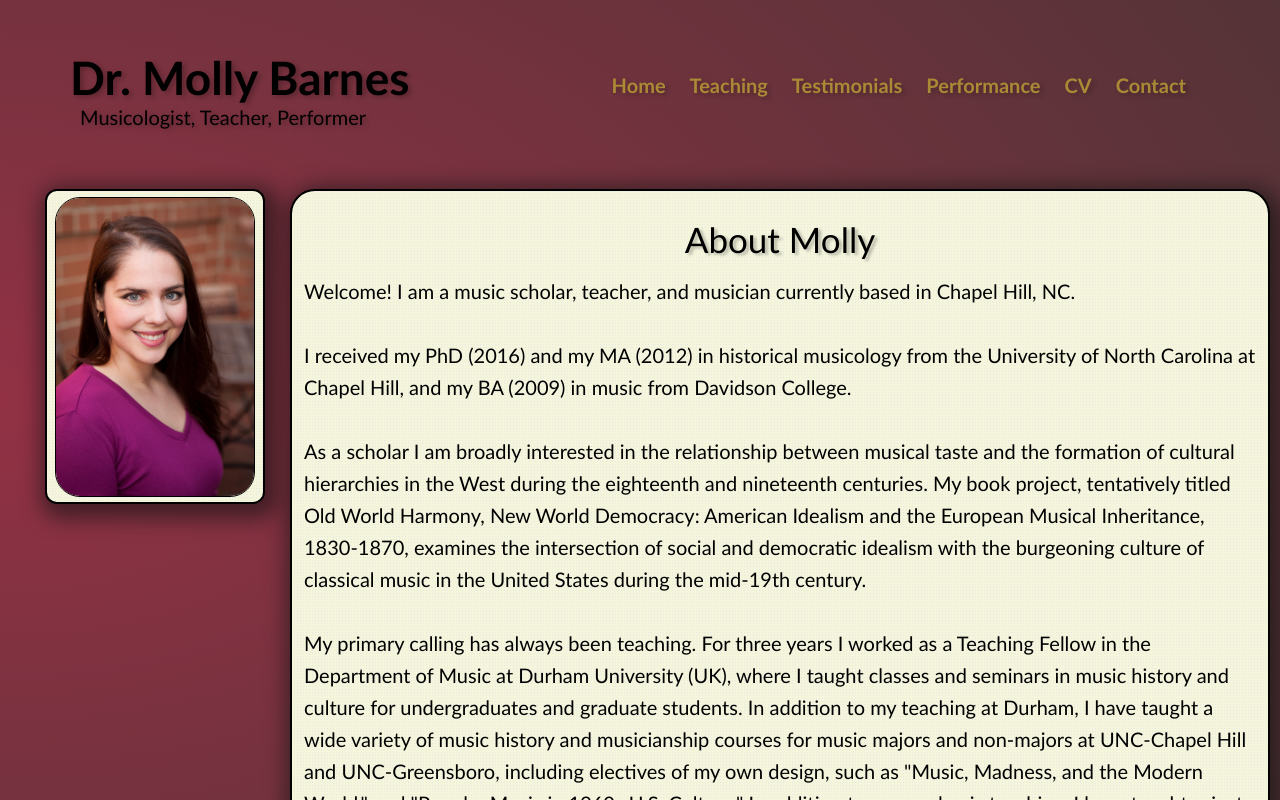
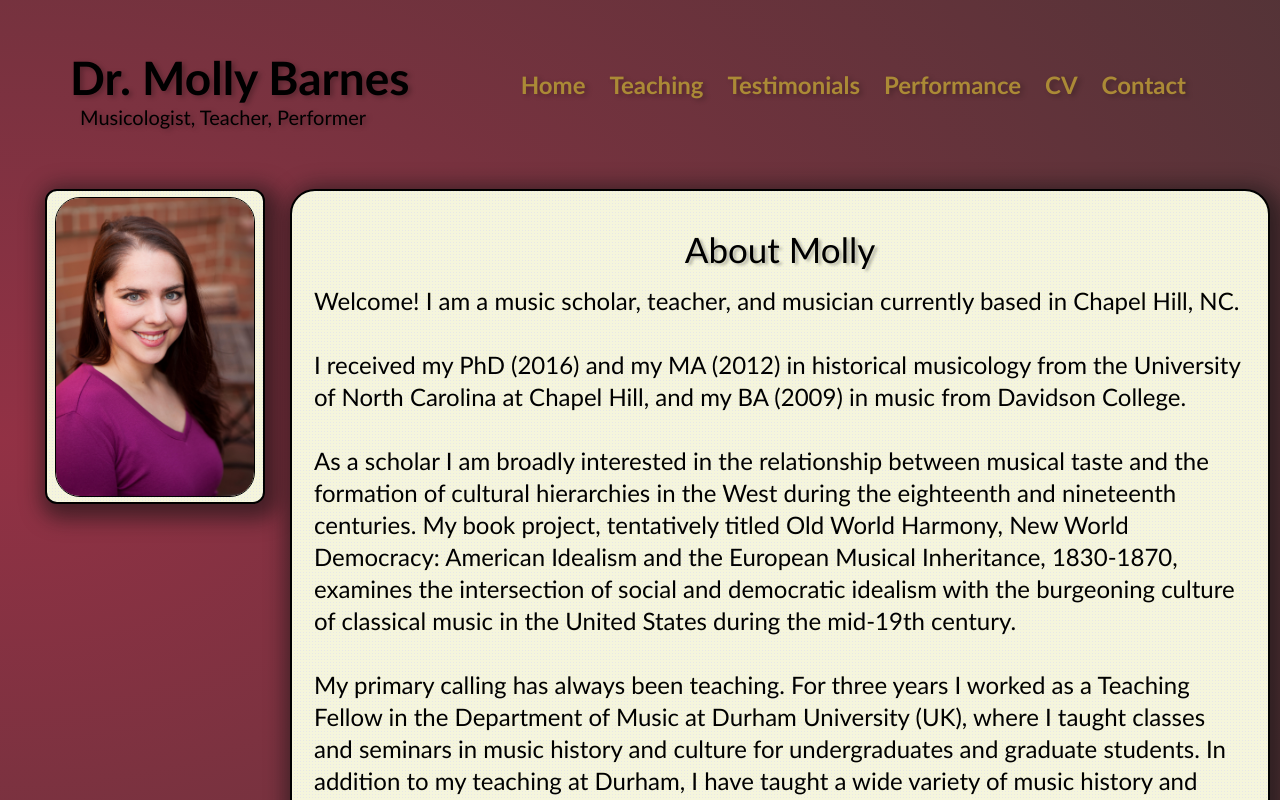
Before and after one commit to jlayher/molly-barnes-music, a Next.js app: page / in a window 1280 px wide. Shown: the top 800 px of the page. Built offline with nearby package versions, Linux system fonts and the light colour scheme.

Commit message:
finished styles

```diff
--- a/src/pages/index.js
+++ b/src/pages/index.js
@@ -5,7 +5,6 @@ import styles from "@/styles/Home.module.css";
 import Header from "@/components/Header";
 import Footer from "@/components/Footer";
 import Layout from "@/layout/Layout";
-
 
 // import profile image
 import profileImg from "../../public/molly_purple_upper.jpg";
@@ -25,32 +24,21 @@ export default function Home() {
       <main className={styles.main}> */}
       {/* <div className={styles.pagepadding}> */}
       <Layout>
-
-
-
         {/* Container for About Page Body */}
         <div className={styles.home__body_container}>
-
           {/* Identity Container (photo and qualifications) */}
           <div className={styles.home__id_container}>
-
             {/* Profile Image Container */}
             <div className={styles.home__id_container_image}>
-                <Image
-                  src={profileImg}
-                  alt="site logo"
-                />
+              <Image src={profileImg} alt="site logo" />
             </div>
-
           </div>
-
 
           {/* About me Text */}
           <div className={styles.home__full_aboutme_text}>
-
             {/* Title for Page ( About Molly Barnes*/}
             <div className={styles.home__title_container}>About Molly</div>
-
+            <p>
               Welcome! I am a music scholar, teacher, and musician currently
               based in Chapel Hill, NC.
               <br />
@@ -91,12 +79,9 @@ export default function Home() {
               capacities--weddings, parties, church services--and currently I
               can be found performing in concerts, church services, and special
               events across the Raleigh-Durham-Chapel Hill region.
+            </p>
           </div>
-
         </div>
-
-
-
       </Layout>
       {/* </div> */}
       {/* </main> */}
--- a/src/pages/private-lessons.js
+++ b/src/pages/private-lessons.js
@@ -34,7 +34,7 @@ const PrivateLessons = () => {
             in-studio, through Skylark Music School in Chapel Hill. For more
             information about Skylark, please visit&nbsp;
             <a className={styles.privatelessons__body_text_anchor} href="https://www.skylarkmusicschool.com">
-            skylarkmusicschool.com
+            skylarkmusicschool.com.
             </a>
           </p>
         </div>
--- a/src/styles/Home.module.css
+++ b/src/styles/Home.module.css
@@ -90,13 +90,16 @@ background-image: repeating-linear-gradient(45deg, #e7e7e7 0, #e7e7e7 0.2px, #F5
 
 }
 
+.home__full_aboutme_text p {
+  font-size: 28px;
+}
 
 
 @media screen and (max-width: 1450px) {
 
   .home__body_container {
     justify-content: center;
-    padding: 0px;
+    /* padding: 0px; */
     margin: 0px;
   }
 
@@ -122,10 +125,15 @@ background-image: repeating-linear-gradient(45deg, #e7e7e7 0, #e7e7e7 0.2px, #F5
     font-size: 20px;
     margin: 0px;
     margin-right: 10px;
-    padding: 12px;
+    padding: 22px;
     line-height: 32px;
     /* margin-right: 25px; */
     margin-bottom: 30px;
+  }
+
+  .home__full_aboutme_text p {
+    font-size: 24px;
+    line-height: 32px;
   }
 }
 
@@ -153,7 +161,7 @@ background-image: repeating-linear-gradient(45deg, #e7e7e7 0, #e7e7e7 0.2px, #F5
     font-size: 18px;
 
     width: 700px;
-    padding: 12px;
+    padding: 22px;
     line-height: 32px;
     /* margin-right: 25px; */
     /* margin-bottom: 30px; */
@@ -177,6 +185,10 @@ background-image: repeating-linear-gradient(45deg, #e7e7e7 0, #e7e7e7 0.2px, #F5
     margin: 0px;
     margin-right: 0px;
   }
+  .home__full_aboutme_text p {
+    font-size: 24px;
+    line-height: 32px;
+  }
 }
 
 
@@ -187,4 +199,7 @@ background-image: repeating-linear-gradient(45deg, #e7e7e7 0, #e7e7e7 0.2px, #F5
   .home__title_container {
     font-size: 24px;
   }
+  .home__full_aboutme_text p {
+    font-size: 18px;
+  }
 }
--- a/src/styles/dropdownlink.module.css
+++ b/src/styles/dropdownlink.module.css
@@ -75,7 +75,7 @@ visibility: visible;
 
 @media screen and (max-width: 1450px) {
     .dropdownlink__link {
-        font-size: 20px;
+        font-size: 24px;
     }
     .dropdownlink__dropdown_menu_active {
         margin-top: 28px;
@@ -90,7 +90,7 @@ visibility: visible;
 
   @media screen and (max-width: 1024px) {
     .dropdownlink__link {
-        font-size: 20px;
+        font-size: 24px;
     }
   }
 
--- a/src/styles/nav.module.css
+++ b/src/styles/nav.module.css
@@ -25,13 +25,13 @@
 
 @media screen and (max-width: 1450px) {
     .link {
-        font-size: 20px;
+        font-size: 24px;
     }
   }
 
 @media screen and (max-width: 1024px) {
     .link {
-        font-size: 20px;
+        font-size: 24px;
     }
   }
 
```
Also changed, not shown: src/styles/performance.module.css (+8 -1 lines). Lines whose indentation alone changed are shown as unchanged.
